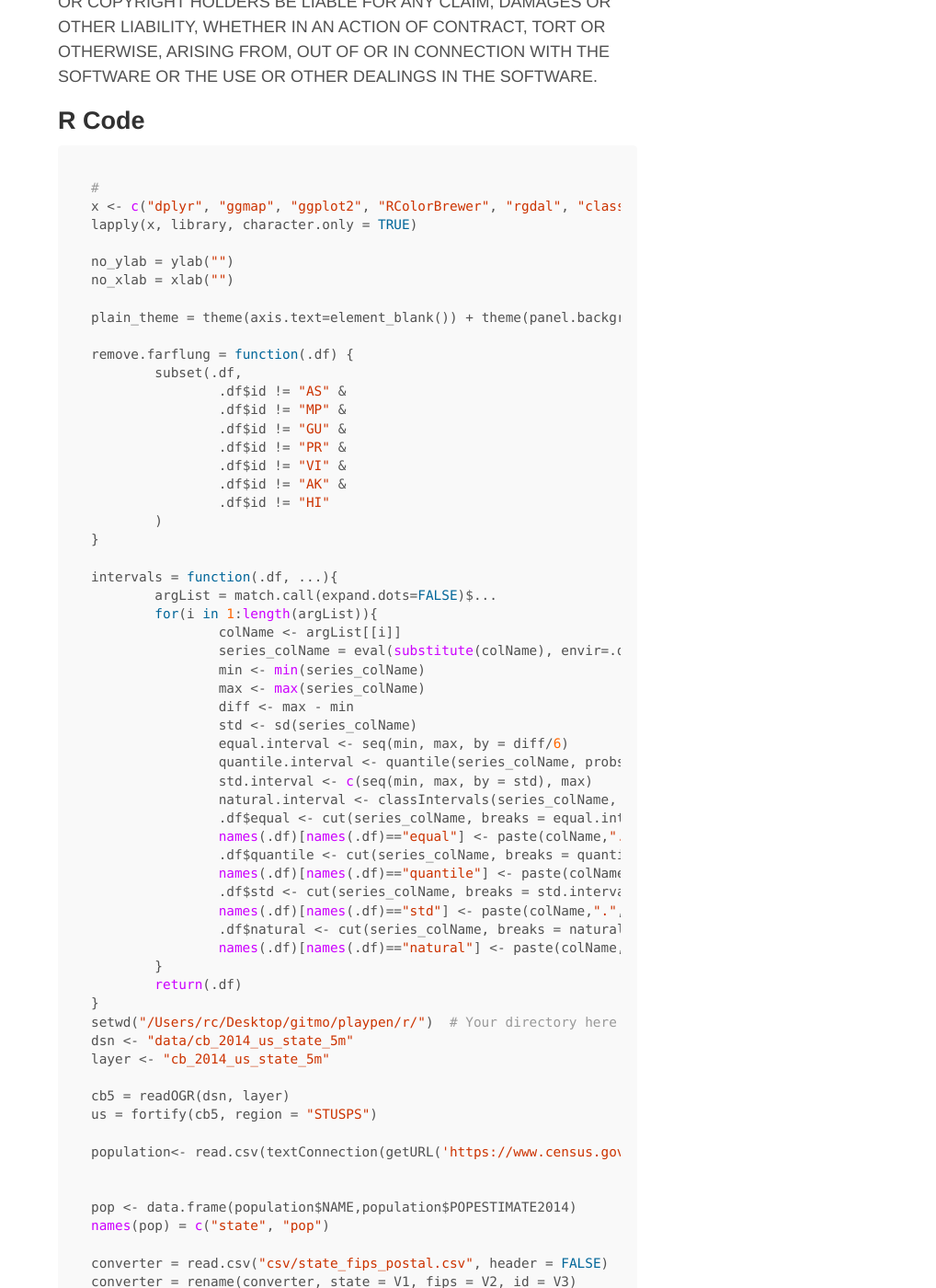
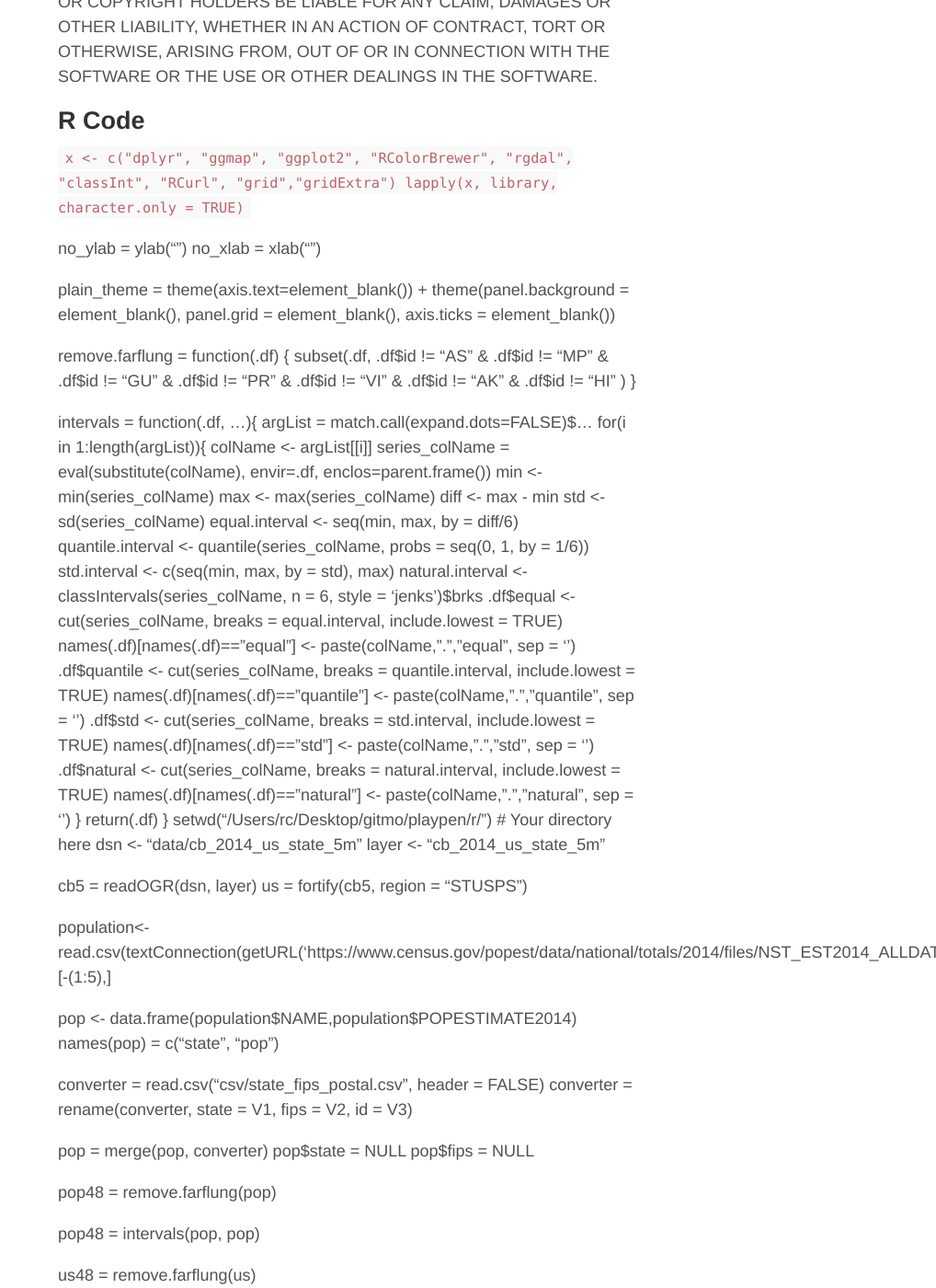
Before and after one commit to technocrat/marlow.github.io, a Jekyll site: the page built from _posts/2015-07-15-thematic-quickstart.md, in a window 1280 px wide and 1400 px high, scrolled down 5207 px. Shown: the whole window at 92% size, without its empty margins (262-1280 px from the left). Built offline with Jekyll 4.4.1, drawn with Linux system fonts in a browser that asks for light colours; some of the changed text lies outside the part shown.

Commit message:
Update 2015-07-15-thematic-quickstart.md

````diff
--- a/_posts/2015-07-15-thematic-quickstart.md
+++ b/_posts/2015-07-15-thematic-quickstart.md
@@ -124,8 +124,7 @@ THE SOFTWARE IS PROVIDED "AS IS", WITHOUT WARRANTY OF ANY KIND, EXPRESS OR IMPLI
 
 ## R Code
 
-```R
-#
+<code r>
 x <- c("dplyr", "ggmap", "ggplot2", "RColorBrewer", "rgdal", "classInt", "RCurl",  "grid","gridExtra")
 lapply(x, library, character.only = TRUE)
 
@@ -250,7 +249,8 @@ n = b + geom_polygon(aes(x=long, y=lat, group=group, fill=pop.natural), color =
 n = n + plain_theme + no_ylab + no_xlab + coord_map("polyconic") + scale_fill_brewer(palette = "YlOrBr") + ggtitle(my_title)
 
 grid.arrange(e, q, s, n, ncol = 2, main = "Population Maps of 48 Contiguous States and District of Columbia\nEffect of Scaling (with neutral palette)")
-```
+</code>
+
 
 <!---
 rbitlyApi("YOUR_KEY_HERE")
````
